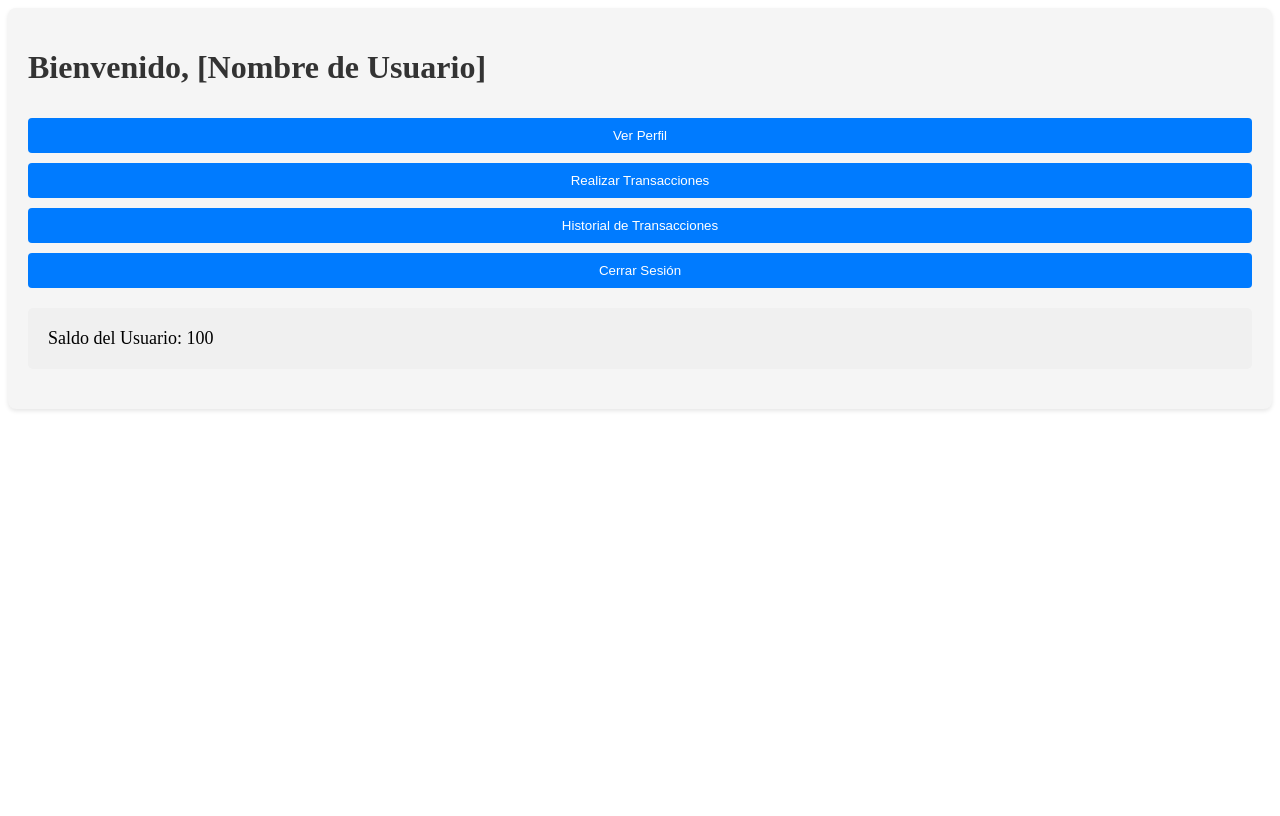
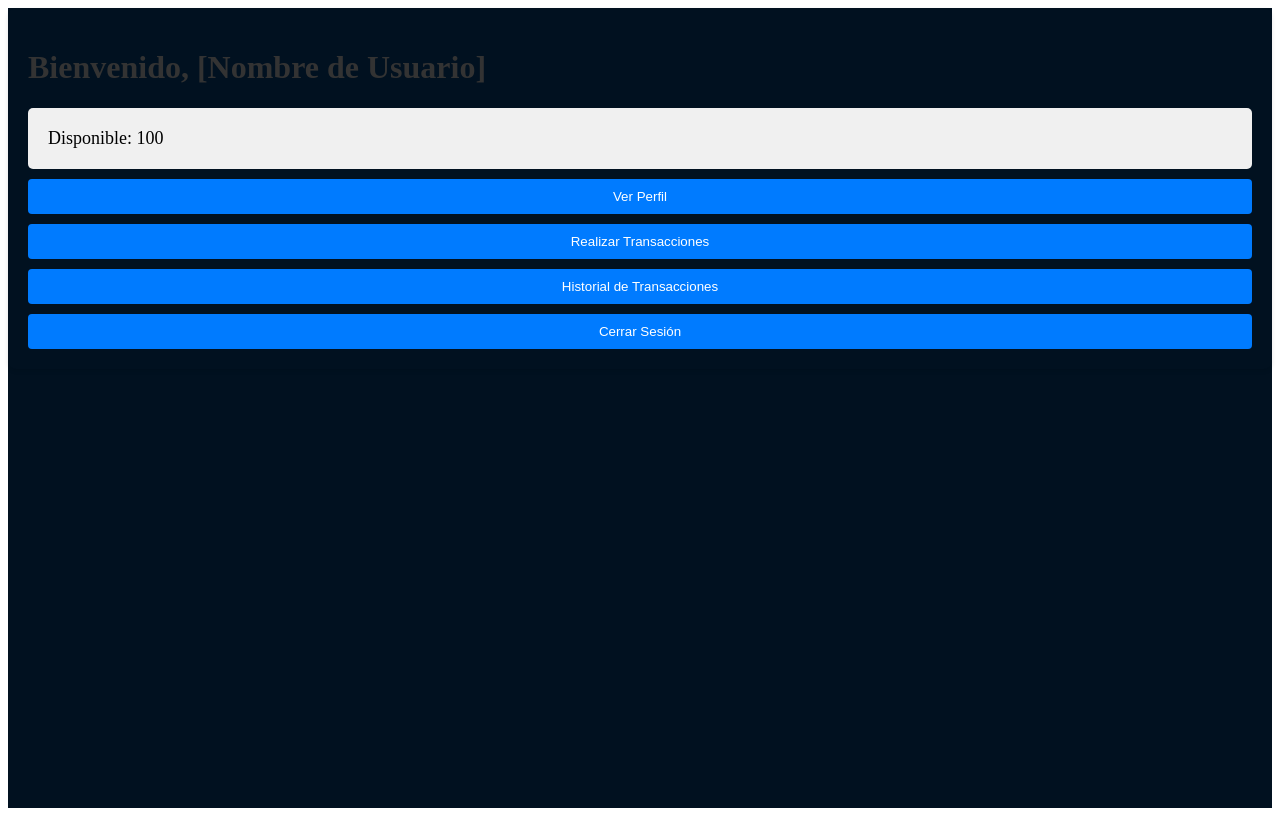
Before and after one commit to Arthurs101/pseudo-bank-db2, an Angular app in the folder front/mini-bank/: page /dashboard in a window 1280 px wide. Built offline with nearby package versions, Linux system fonts and the light colour scheme.

Commit message:
cambio
color camb

```diff
--- a/front/mini-bank/src/app/dashboard/dashboard.component.html
+++ b/front/mini-bank/src/app/dashboard/dashboard.component.html
@@ -1,5 +1,8 @@
 <div class="dashboard-container">
     <h1>Bienvenido, [Nombre de Usuario]</h1>
+    <div class="saldo-recuadro">
+        Disponible: {{ saldoUsuario }}
+      </div>
     <div class="dashboard-menu">
         <button>Ver Perfil</button>
         <button>Realizar Transacciones</button>
@@ -8,8 +11,6 @@
     </div>
 
 
-    <div class="saldo-recuadro">
-        Saldo del Usuario: {{ saldoUsuario }}
-      </div>
+
 
 </div>
--- a/front/mini-bank/src/app/dashboard/dashboard.component.scss
+++ b/front/mini-bank/src/app/dashboard/dashboard.component.scss
@@ -1,6 +1,13 @@
+:host {
+    display: block;
+    height: 100vh;
+    background-color: #011120;
+}
+
+
 .dashboard-container {
     padding: 20px;
-    background-color: #f5f5f5; // Un color de fondo claro para el panel de control
+    background-color:#011120; // Un color de fondo claro para el panel de control
     border-radius: 8px;
     box-shadow: 0 2px 4px rgba(0, 0, 0, 0.1);
 
@@ -33,6 +40,6 @@
     background-color: #f0f0f0; /* Gris claro */
     padding: 20px;
     border-radius: 5px;
-    margin: 20px 0;
+    margin: 0px;
     font-size: 18px;
   }
```
